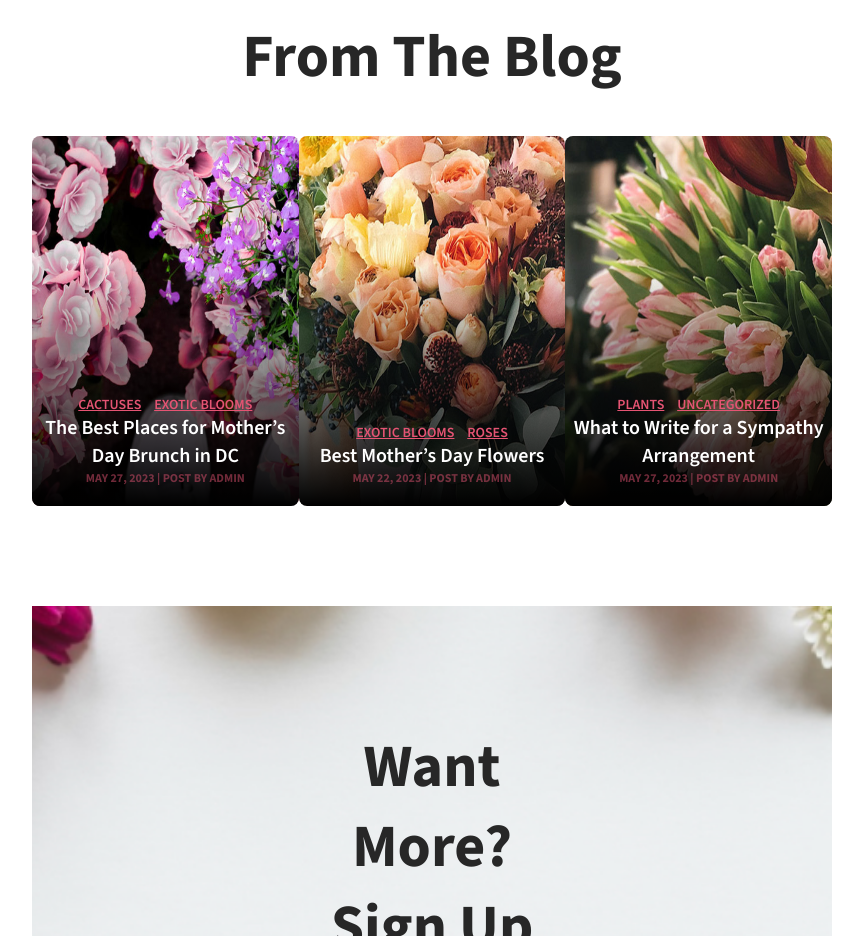
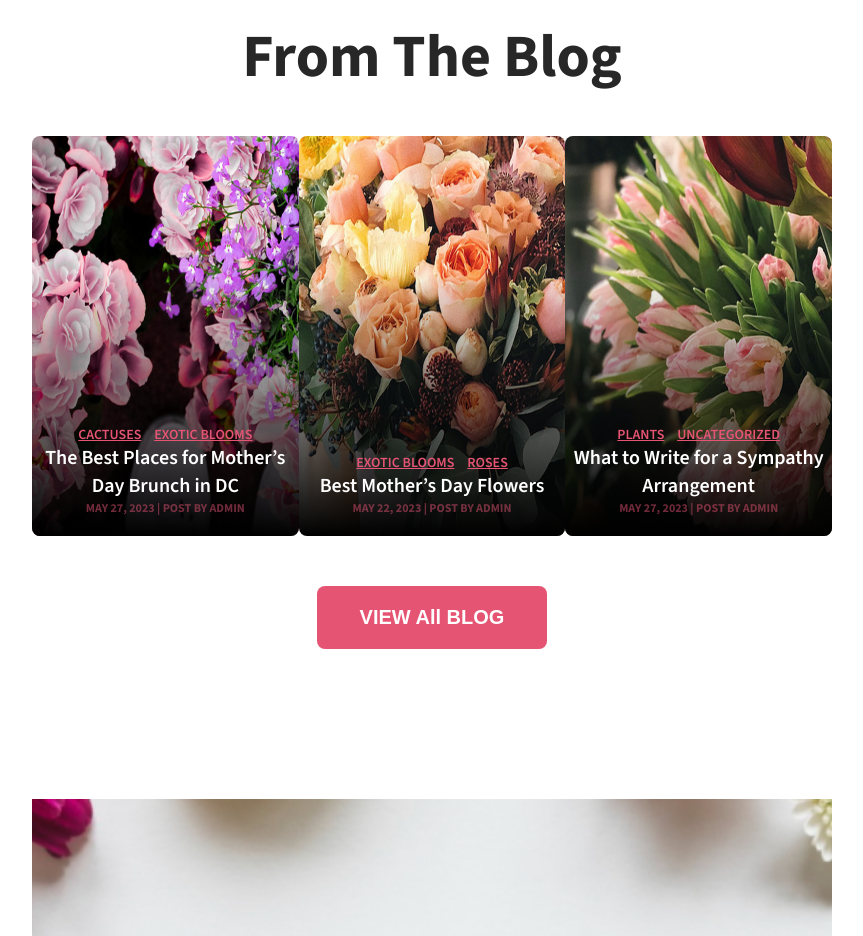
Before and after one commit to satya-ranjon/PH-cute-flower-shop, a plain HTML site: page index.html in a window 1280 px wide. Shown: the part 3880-4816 px from the top of the page, without its empty margins (208-1071 px from the left). Drawn offline with nearby package versions, Linux system fonts and the light colour scheme.

Commit message:
ADD Blog View button

```diff
--- a/index.html
+++ b/index.html
@@ -195,6 +195,7 @@
             </div>
           </div>
         </div>
+        <button>VIEW All BLOG</button>
       </section>
     </div>
     <!-- End  Blog section  -->
--- a/style.css
+++ b/style.css
@@ -187,6 +187,14 @@ main {
   margin-bottom: 100px;
   text-align: center;
 }
+.blog button {
+  margin: 50px 0;
+  transition: all 0.5s;
+}
+.blog button:hover {
+  background-color: #ef658366;
+  color: #686767;
+}
 .blog .row {
   margin-top: 40px;
 }
@@ -195,7 +203,7 @@ main {
   border-radius: 8px;
   overflow: hidden;
   position: relative;
-  height: 370px;
+  height: 400px;
 }
 .blog .single_blog:before {
   content: "";
@@ -239,6 +247,10 @@ main {
   margin: 5px;
   cursor: pointer;
   text-decoration-line: underline;
+  transition: 0.4s;
+}
+.blog .single_blog .blog_details .categories span:hover {
+  color: #fff;
 }
 .blog .single_blog .blog_details .blog_title {
   font-size: 20px;
```
